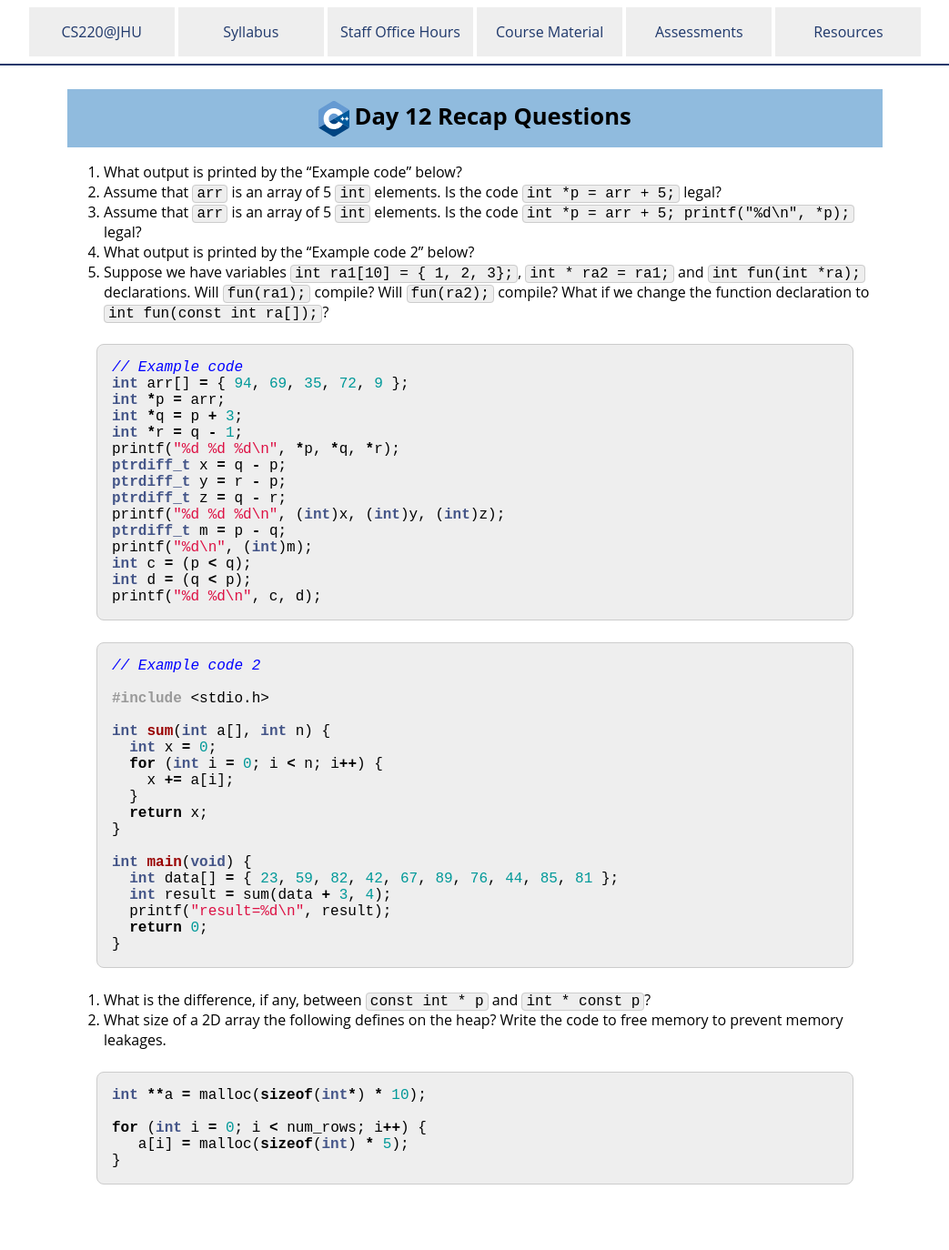
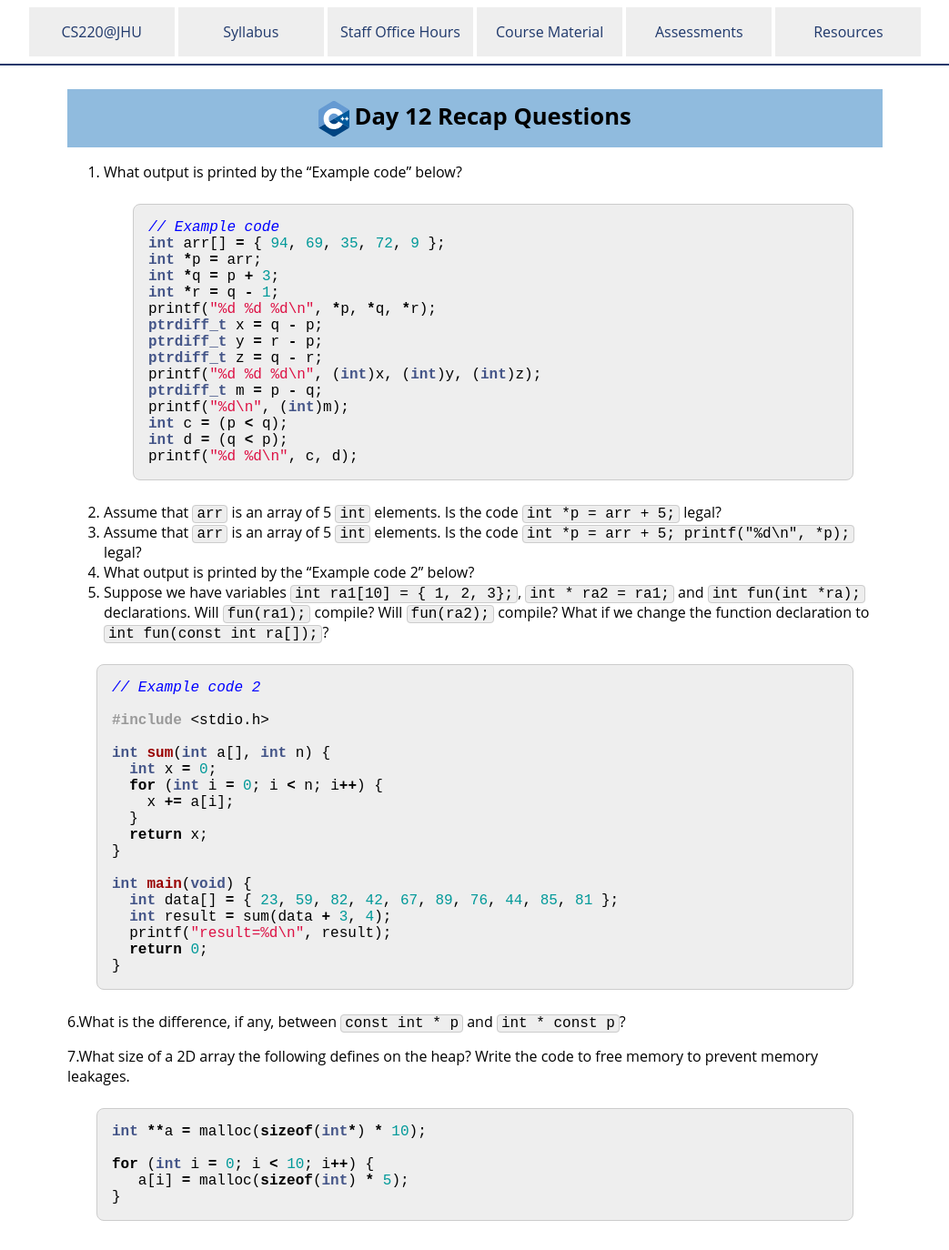
Before and after one commit to jhu-ip/cs220-f25, a Jekyll site: the page built from questions/day12.md, in a window 1280 px wide. Shown: the whole page at 91% size, without its empty margins (118-1161 px from the left). Built offline with Jekyll 4.4.1, drawn with Linux system fonts in a browser that asks for light colours; before the commit the page ends 1334 px from its top, so only the background shows below that.

Commit message:
fixed some typos

````diff
--- a/questions/day12.md
+++ b/questions/day12.md
@@ -36,6 +30,10 @@
 int d = (q < p);
 printf("%d %d\n", c, d);
 ```
+2. Assume that `arr` is an array of 5 `int` elements. Is the code `int *p = arr + 5;` legal?
+3. Assume that `arr` is an array of 5 `int` elements. Is the code `int *p = arr + 5; printf("%d\n", *p);` legal?
+4. What output is printed by the "Example code 2" below?
+5. Suppose we have variables `int ra1[10] = { 1, 2, 3};`, `int * ra2 = ra1;` and `int fun(int *ra);` declarations. Will `fun(ra1);` compile? Will `fun(ra2);` compile? What if we change the function declaration to `int fun(const int ra[]);`?
 
 ```c
 // Example code 2
@@ -57,13 +55,15 @@
   return 0;
 }
 ```
-6. What is the difference, if any, between `const int * p` and `int * const p`?
-7. What size of a 2D array the following defines on the heap? Write the code to free memory to prevent memory leakages.
+
+6.What is the difference, if any, between `const int * p` and `int * const p`?
+
+7.What size of a 2D array the following defines on the heap? Write the code to free memory to prevent memory leakages.
 
 ```c
 int **a = malloc(sizeof(int*) * 10);
 
-for (int i = 0; i < num_rows; i++) {
+for (int i = 0; i < 10; i++) {
    a[i] = malloc(sizeof(int) * 5);
 }
 ```
````
Also changed, not shown: other parts of questions/day12.md (+0 -6 lines), questions/day13.md (+1 -1 lines).
